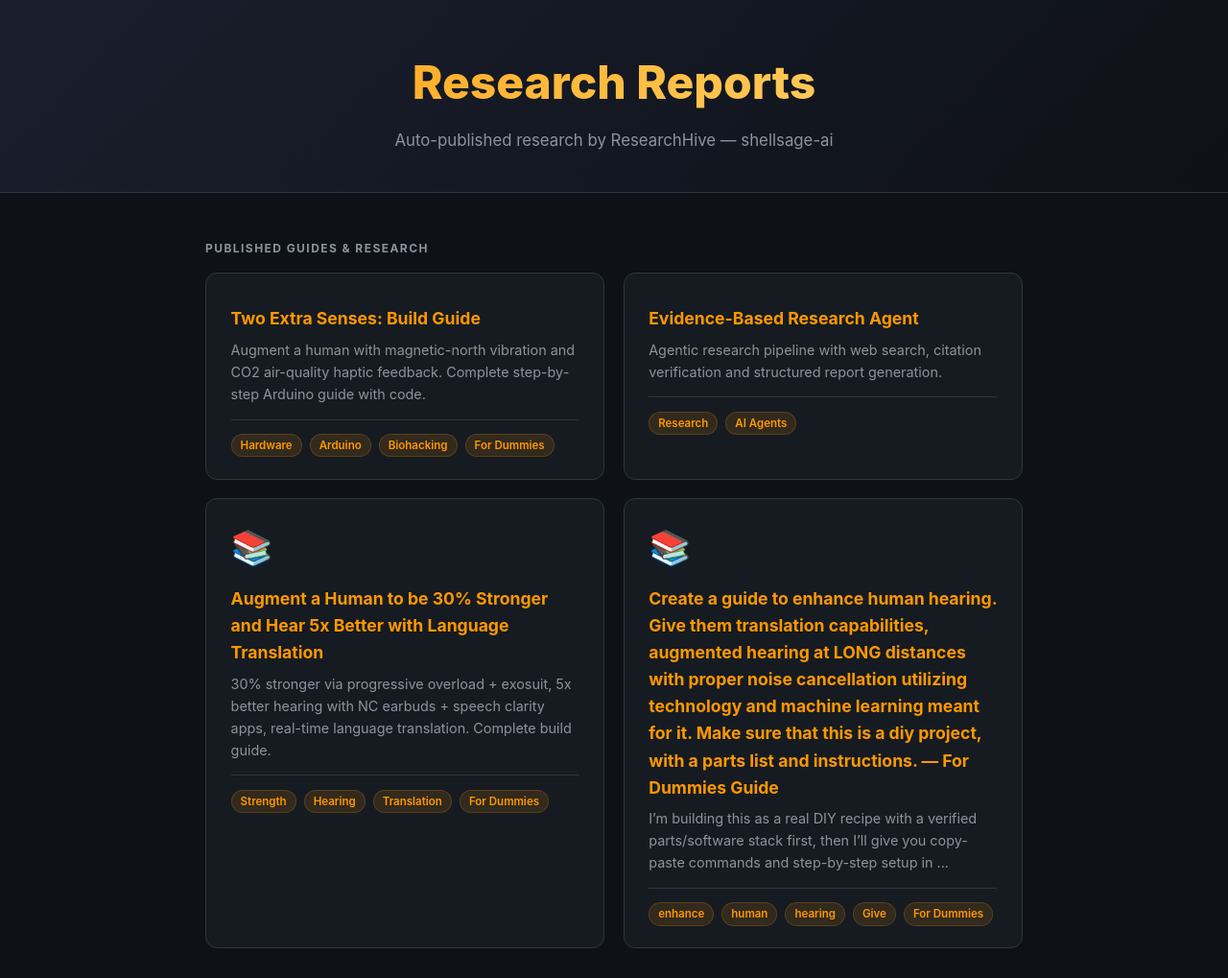
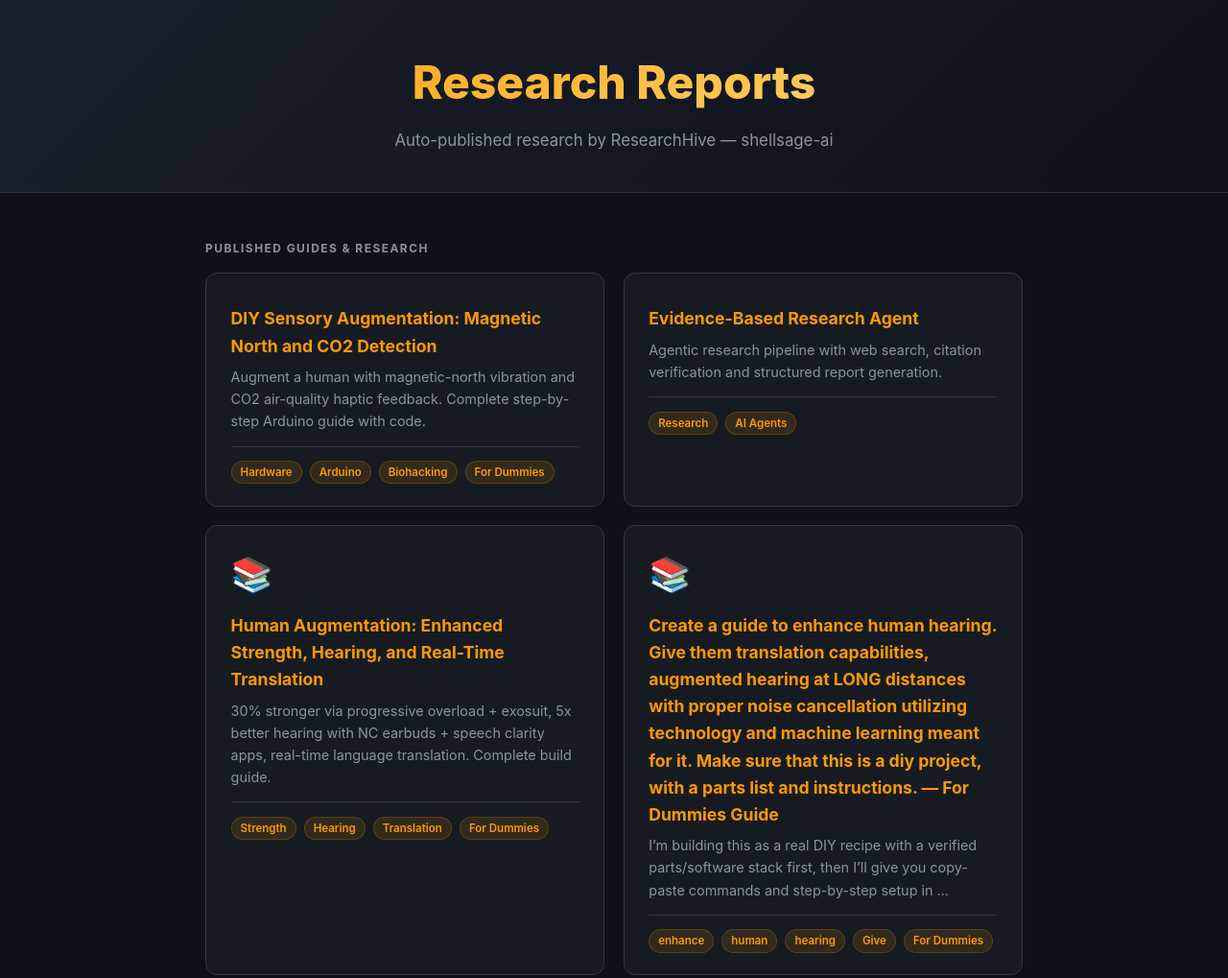
Before and after one commit to shellsage-ai/research-reports, a plain HTML site: page index.html in a window 1280 px wide. Shown: the top 1019 px of the page at 96% size. Drawn offline with Linux system fonts and the light colour scheme.

Commit message:
Proper titles for all guides and index cards

```diff
--- a/index.html
+++ b/index.html
@@ -35,7 +35,7 @@ footer a{color:var(--muted);}
   <div class="grid">
     <a href="Two_Senses/" class="card">
       <div class="icon"></div>
-      <h3>Two Extra Senses: Build Guide</h3>
+      <h3>DIY Sensory Augmentation: Magnetic North and CO2 Detection</h3>
       <p>Augment a human with magnetic-north vibration and CO2 air-quality haptic feedback. Complete step-by-step Arduino guide with code.</p>
       <div class="meta">
         <span class="tag">Hardware</span>
@@ -56,7 +56,7 @@ footer a{color:var(--muted);}
 
     <a href="Stronger_Better_Hearing_Translation/" class="card">
       <div class="icon">&#128218;</div>
-      <h3>Augment a Human to be 30% Stronger and Hear 5x Better with Language Translation</h3>
+      <h3>Human Augmentation: Enhanced Strength, Hearing, and Real-Time Translation</h3>
       <p>30% stronger via progressive overload + exosuit, 5x better hearing with NC earbuds + speech clarity apps, real-time language translation. Complete build guide.</p>
       <div class="meta">
         <span class="tag">Strength</span>
```
Also changed, not shown: Stronger_Better_Hearing_Translation/index.html (+2 -2 lines), Two_Senses/index.html (+2 -2 lines).
